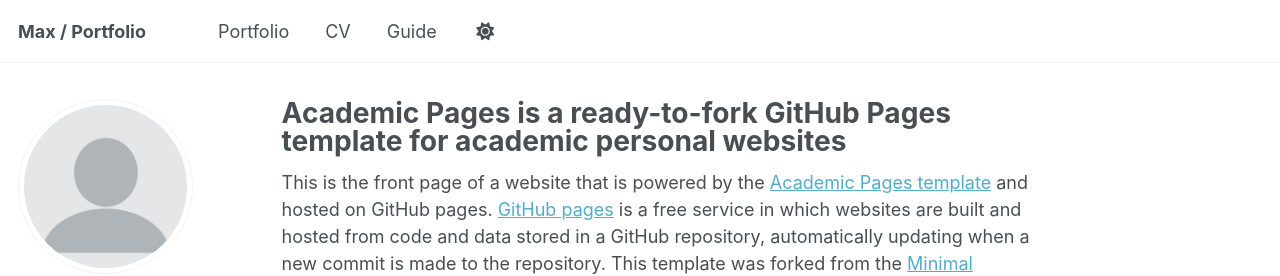
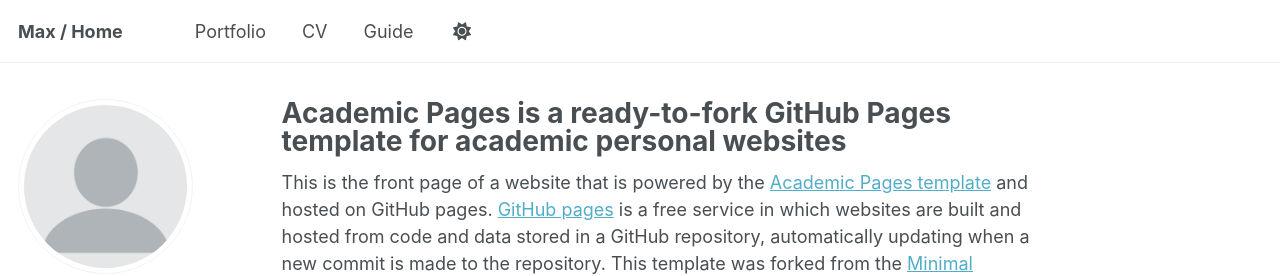
Before and after one commit to penrodm-gif/penrodm.github.io, a Jekyll site: the page built from _pages/about.md, in a window 1280 px wide. Shown: the top 276 px of the page. Built offline with Jekyll 4.4.1, drawn with Linux system fonts in a browser that asks for light colours; a script that is not in the unit is left out.

Commit message:
Update _config.yml

```diff
--- a/_config.yml
+++ b/_config.yml
@@ -9,7 +9,7 @@
 # Basic Site Settings
 locale                   : "en-US"
 site_theme               : "default" # Currently available options are "default", "air"
-title                    : "Max / Portfolio"
+title                    : "Max / Home"
 title_separator          : "-"
 name                     : &name "Max Penrod"
 description              : &description "personal description"
```
